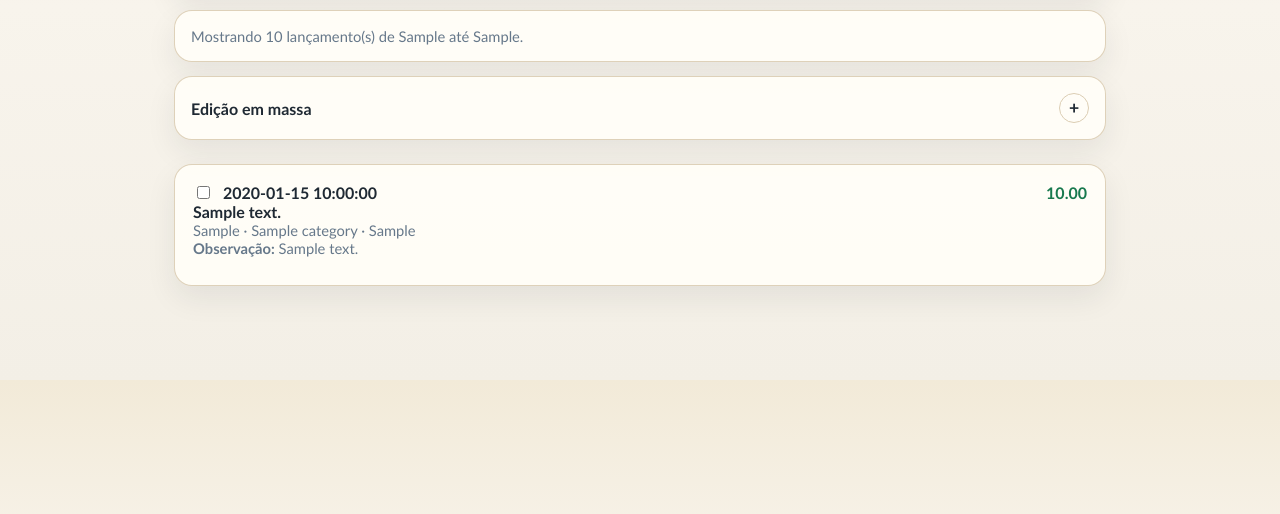
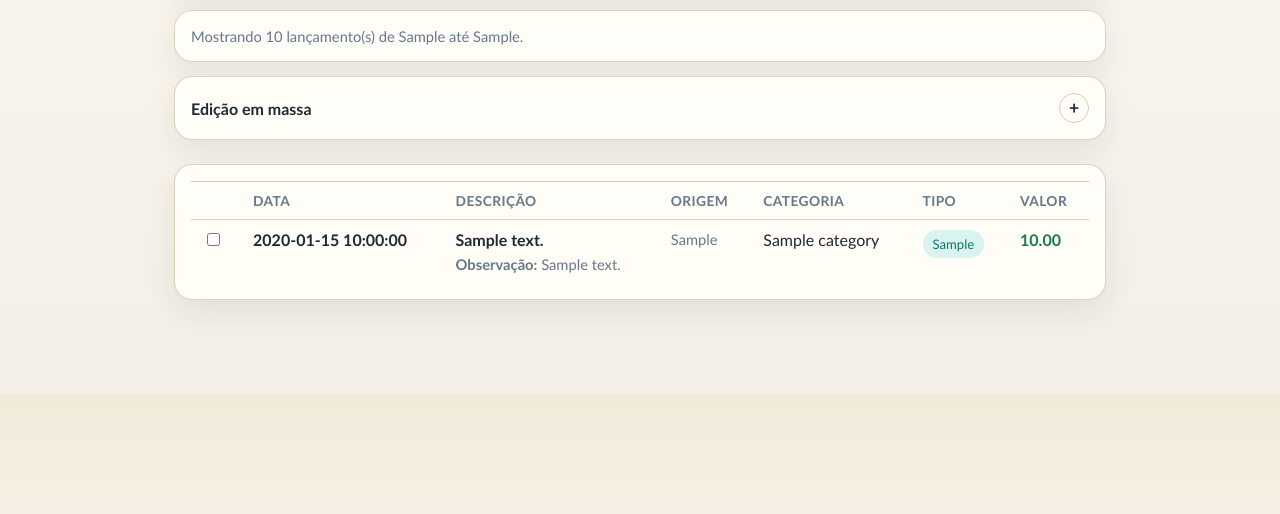
Before and after one commit to eduardokauer/finance_control, a FastAPI app: template app/templates/admin/transactions.html in a window 1280 px wide. Shown: the part 196-710 px from the top of the page. Run offline with FastAPI, Linux system fonts and the light colour scheme; the template is opened without the code that fills it: most values are stand-ins (such as "Sample title", 1, 10 or a date in 2020); some libraries are stand-ins or nearby versions.

Commit message:
ajustes concilicao

```diff
--- a/app/services/credit_card_bills.py
+++ b/app/services/credit_card_bills.py
@@ -282,19 +282,34 @@ def _candidate_window(invoice: CreditCardInvoice) -> tuple[date, date]:
 def _payment_description_predicate() -> tuple:
     return (
         Transaction.is_card_bill_payment.is_(True),
+        Transaction.transaction_kind == "credit_card_payment",
+        Transaction.category == "Pagamento de Fatura",
         Transaction.description_normalized.contains("pagamento"),
         Transaction.description_normalized.contains("fatura"),
         Transaction.description_normalized.contains("cartao"),
         Transaction.description_normalized.contains("itaucard"),
+        Transaction.description_normalized.contains("itau black"),
         Transaction.description_normalized.contains("card"),
     )
 
 
 def _looks_like_invoice_payment(transaction: Transaction, invoice: CreditCardInvoice) -> bool:
     description = transaction.description_normalized or normalize_description(transaction.description_raw or "")
+    category = normalize_description(transaction.category or "")
+    transaction_kind = (transaction.transaction_kind or "").strip().lower()
+    card_label = normalize_description(getattr(invoice, "card_final", "") or "")
+    issuer = normalize_description(invoice.issuer or "")
+
+    if transaction.is_card_bill_payment or transaction_kind == "credit_card_payment":
+        return True
+    if category == "pagamento de fatura":
+        return True
     if any(token in description for token in ("pagamento", "fatura", "cartao", "itaucard", "card")):
         return True
-    issuer = normalize_description(invoice.issuer or "")
+    if issuer and issuer in description and any(token in description for token in ("black", "visa", "master", "mastercard", "platinum", "gold", "card")):
+        return True
+    if card_label and len(card_label) >= 4 and card_label in description and issuer and issuer in description:
+        return True
     return bool(issuer and issuer in description and ("cartao" in description or "fatura" in description))
 
 
--- a/app/templates/admin/transactions.html
+++ b/app/templates/admin/transactions.html
@@ -108,37 +108,60 @@
     </div>
   </details>
 
-  <div class="card-list">
+  {% if transactions %}
+    <div class="card stack">
+      <div class="table-wrap">
+        <table>
+          <thead>
+            <tr>
+              <th></th>
+              <th>data</th>
+              <th>descrição</th>
+              <th>origem</th>
+              <th>categoria</th>
+              <th>tipo</th>
+              <th>valor</th>
+            </tr>
+          </thead>
+          <tbody>
             {% for tx in transactions %}
-      <article class="card tx-card">
-        <header>
-          <div>
-            <div class="inline">
+              <tr>
+                <td>
                   <input type="checkbox" name="selected_ids" value="{{ tx.id }}" style="width:auto;">
+                </td>
+                <td>
                   <strong>{{ tx.transaction_date }}</strong>
-              {% if tx.category == 'Não Categorizado' or tx.category == 'NÃ£o Categorizado' %}
-                <span class="badge warn">não categorizado</span>
-              {% endif %}
-            </div>
-            <div>
+                </td>
+                <td>
                   <a href="/admin/transactions/{{ tx.id }}?return_to={{ encoded_current_url }}" style="text-decoration:none;">
                     <strong>{{ tx.description_raw }}</strong>
                   </a>
+                  {% if tx.category == 'Não Categorizado' or tx.category == 'NÃ£o Categorizado' or tx.category == 'NÃƒÂ£o Categorizado' %}
+                    <div style="margin-top:6px;"><span class="badge warn">não categorizado</span></div>
+                  {% endif %}
+                  {% if tx.manual_notes %}
+                    <div class="subtle" style="margin-top:6px;"><strong>Observação:</strong> {{ tx.manual_notes }}</div>
+                  {% endif %}
+                </td>
+                <td class="subtle">{{ tx.source_type }}</td>
+                <td>{{ tx.category }}</td>
+                <td><span class="badge">{{ tx.transaction_kind }}</span></td>
+                <td class="{% if tx.amount < 0 %}amount-negative{% else %}amount-positive{% endif %}">
+                  {{ '%.2f'|format(tx.amount) }}
+                </td>
+              </tr>
+            {% endfor %}
+          </tbody>
+        </table>
       </div>
-            <div class="subtle">{{ tx.source_type }} · {{ tx.category }} · {{ tx.transaction_kind }}</div>
-            {% if tx.manual_notes %}
-              <div class="subtle"><strong>Observação:</strong> {{ tx.manual_notes }}</div>
-            {% endif %}
     </div>
-          <div class="{% if tx.amount < 0 %}amount-negative{% else %}amount-positive{% endif %}">{{ '%.2f'|format(tx.amount) }}</div>
-        </header>
-      </article>
   {% else %}
+    <div class="card">
       <div class="subtle">
         Nenhum lançamento encontrado no período padrão ou com os filtros escolhidos. Ajuste os filtros acima para buscar outro intervalo.
       </div>
-    {% endfor %}
     </div>
+  {% endif %}
 </form>
 
 {% if pagination.has_more %}
```
Also changed, not shown: tests/test_credit_card_invoice_conciliation.py (+33 -2 lines). Lines whose indentation alone changed are shown as unchanged.
